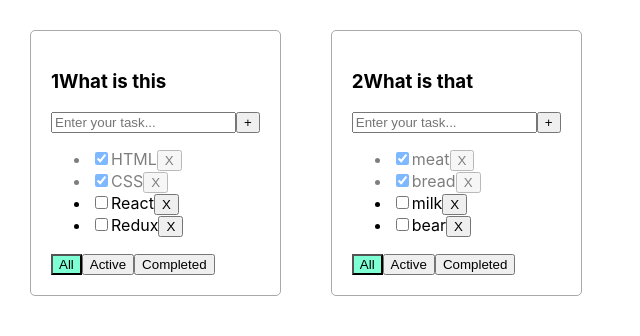
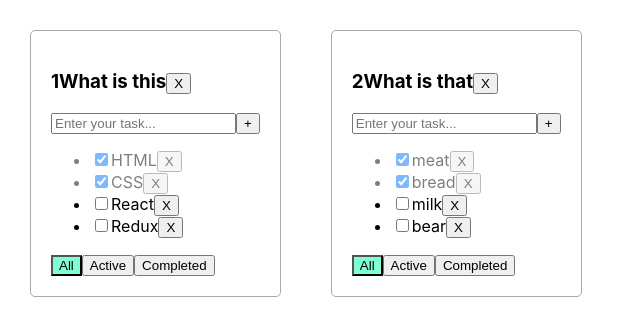
Before and after one commit to PavelDermichev1998/todolist-ts-47-main, a React (Create React App) app: page / in a window 1280 px wide. Shown: the top 336 px of the page, without its empty margins (0-640 px from the left). Built offline with nearby package versions, Linux system fonts and the light colour scheme.

Commit message:
add deleted Todolist

```diff
--- a/src/Todolist.tsx
+++ b/src/Todolist.tsx
@@ -65,7 +65,10 @@ const Todolist = (props: TodoListPropsType) => {
 
     return (
         <div className="todolist">
-            <h3>{props.title}</h3>
+            <h3>
+                {props.title}
+                <button onClick={() => props.removeTodoList(props.id)}>X</button>
+            </h3>
             <div>
                 <input
                     className={error ? 'error' : ''}
```
